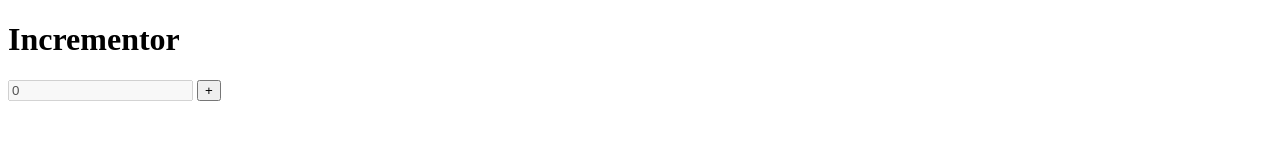
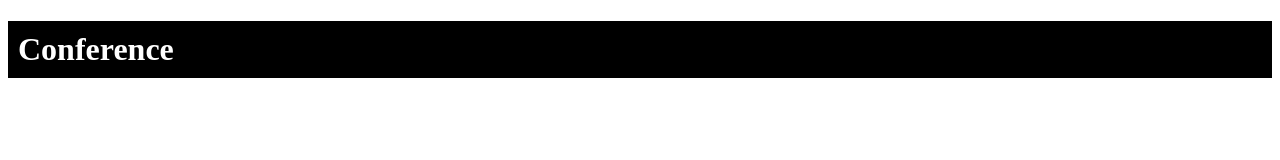
Before and after one commit to cogwizzle/modern_javascript_workshop, a plain HTML site: page index.html in a window 1280 px wide. Drawn offline with Linux system fonts and the light colour scheme.

Commit message:
Updated DOM to reflect new Workshop idea.

```diff
--- a/index.html
+++ b/index.html
@@ -2,13 +2,15 @@
 <html lang="en">
   <head>
     <meta charset="UTF-8">
-  <title>Incrementor - Modern JavaScript Demo</title>
+    <title>Modern JavaScript Demo</title>
     <script type='text/javascript' src='./src/js/jquery-3.3.1.min.js'></script>
+    <script type='text/javascript' src='./src/js/jquery.card.js'></script>
     <script type='text/javascript' src='./src/js/main.js'></script>
   </head>
   <body>
-  <h1>Incrementor</h1>
-  <input id='current_value' disabled value='0'/>
-  <button id="increment">+</button>
+    <h1 style="background-color:black;color: white;padding: 10px;">Conference</h1>
+    <div style="display: flex;justify-content: center;align-items: center;width: '100%';max-width: 1000;">
+      <div class='anchor' styles="flex: 1;display: 'flex';" />
+    </div>
   </body>
 </html>
```
Lines whose indentation alone changed are shown as unchanged.
